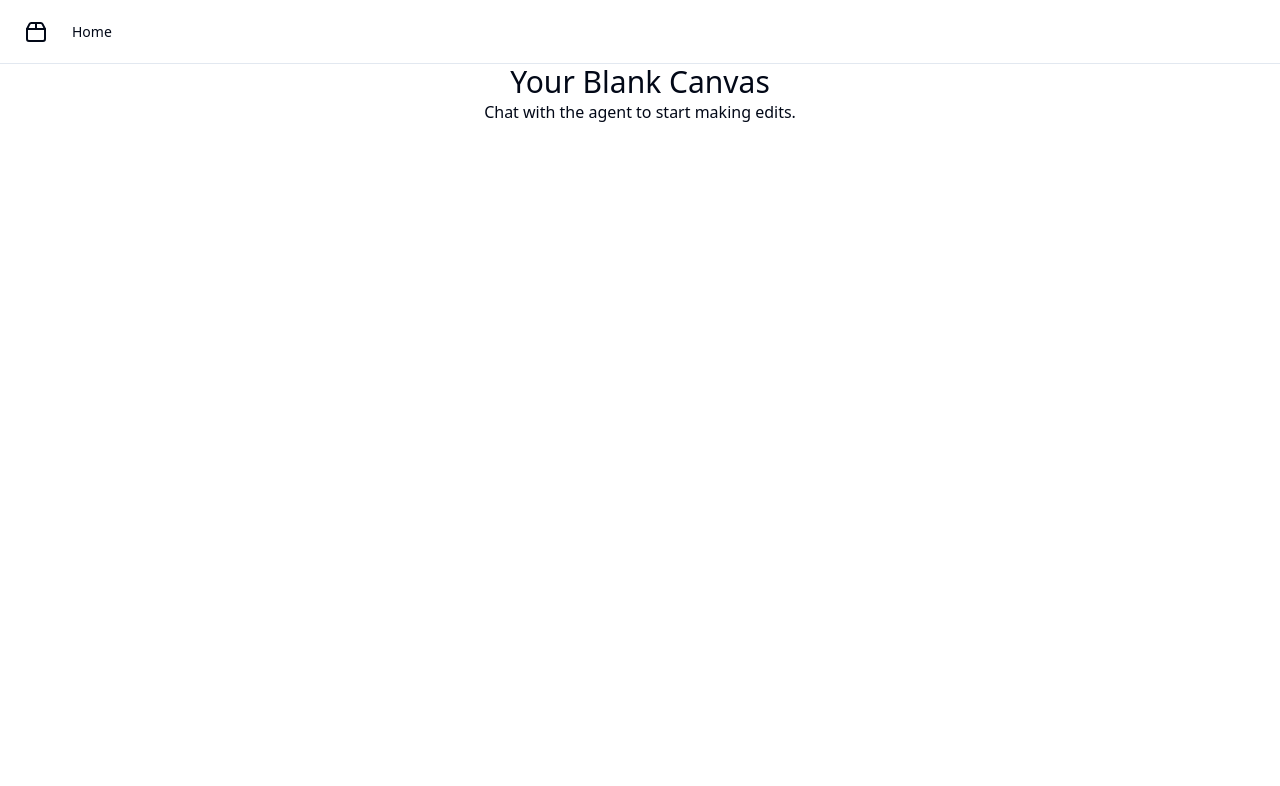
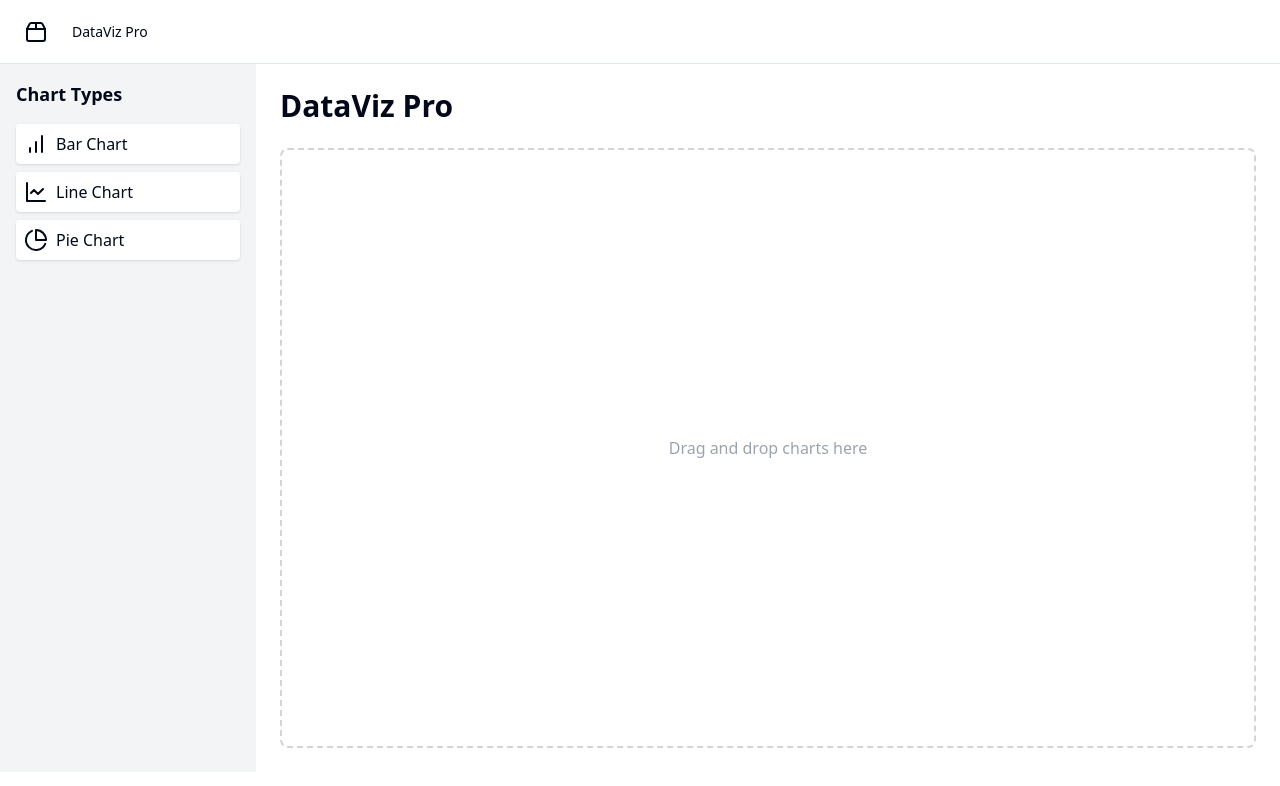
Before and after one commit to GPT-Engineer-App/interactive-dragon, a React (Vite) app: page / in a window 1280 px wide. Shown: the top 786 px of the page. Built offline with nearby package versions, Linux system fonts and the light colour scheme.

Commit message:
Initial implementation of data visualization app

```diff
--- a/package.json
+++ b/package.json
@@ -51,10 +51,13 @@
     "next-themes": "^0.3.0",
     "react": "^18.2.0",
     "react-day-picker": "^8.10.1",
+    "react-dnd": "^16.0.1",
+    "react-dnd-html5-backend": "^16.0.1",
     "react-dom": "^18.2.0",
     "react-hook-form": "^7.52.0",
     "react-resizable-panels": "^2.0.19",
     "react-router-dom": "^6.23.1",
+    "recharts": "^2.12.7",
     "sonner": "^1.5.0",
     "tailwind-merge": "^2.2.1",
     "tailwindcss-animate": "^1.0.7",
--- /dev/null
+++ b/src/components/Chart.jsx
@@ -0,0 +1,90 @@
+import { useState } from 'react';
+import { BarChart, LineChart, PieChart } from 'recharts';
+import { Button } from '@/components/ui/button';
+import {
+  Dialog,
+  DialogContent,
+  DialogHeader,
+  DialogTitle,
+  DialogTrigger,
+} from '@/components/ui/dialog';
+import { Input } from '@/components/ui/input';
+import { Label } from '@/components/ui/label';
+
+const dummyData = [
+  { name: 'A', value: 400 },
+  { name: 'B', value: 300 },
+  { name: 'C', value: 200 },
+  { name: 'D', value: 100 },
+];
+
+export const Chart = ({ type, position }) => {
+  const [chartData, setChartData] = useState(dummyData);
+  const [chartTitle, setChartTitle] = useState(`${type} Chart`);
+
+  const renderChart = () => {
+    switch (type) {
+      case 'Bar':
+        return (
+          <BarChart width={300} height={200} data={chartData}>
+            <Bar dataKey="value" fill="#8884d8" />
+          </BarChart>
+        );
+      case 'Line':
+        return (
+          <LineChart width={300} height={200} data={chartData}>
+            <Line type="monotone" dataKey="value" stroke="#8884d8" />
+          </LineChart>
+        );
+      case 'Pie':
+        return (
+          <PieChart width={300} height={200}>
+            <Pie data={chartData} dataKey="value" nameKey="name" fill="#8884d8" />
+          </PieChart>
+        );
+      default:
+        return null;
+    }
+  };
+
+  return (
+    <div
+      style={{
+        position: 'absolute',
+        left: position.x,
+        top: position.y,
+        background: 'white',
+        padding: '10px',
+        borderRadius: '8px',
+        boxShadow: '0 2px 10px rgba(0,0,0,0.1)',
+      }}
+    >
+      <h3 className="text-lg font-semibold mb-2">{chartTitle}</h3>
+      {renderChart()}
+      <Dialog>
+        <DialogTrigger asChild>
+          <Button className="mt-2">Edit</Button>
+        </DialogTrigger>
+        <DialogContent>
+          <DialogHeader>
+            <DialogTitle>Edit Chart</DialogTitle>
+          </DialogHeader>
+          <div className="grid gap-4 py-4">
+            <div className="grid grid-cols-4 items-center gap-4">
+              <Label htmlFor="title" className="text-right">
+                Title
+              </Label>
+              <Input
+                id="title"
+                value={chartTitle}
+                onChange={(e) => setChartTitle(e.target.value)}
+                className="col-span-3"
+              />
+            </div>
+            {/* Add more settings here */}
+          </div>
+        </DialogContent>
+      </Dialog>
+    </div>
+  );
+};
--- /dev/null
+++ b/src/components/Sidebar.jsx
@@ -0,0 +1,35 @@
+import { useDrag } from 'react-dnd';
+import { BarChart, LineChart, PieChart } from 'lucide-react';
+
+const DraggableItem = ({ type, icon: Icon }) => {
+  const [{ isDragging }, drag] = useDrag(() => ({
+    type: 'CHART',
+    item: { type },
+    collect: (monitor) => ({
+      isDragging: !!monitor.isDragging(),
+    }),
+  }));
+
+  return (
+    <div
+      ref={drag}
+      className={`flex items-center p-2 mb-2 bg-white rounded shadow cursor-move ${
+        isDragging ? 'opacity-50' : ''
+      }`}
+    >
+      <Icon className="mr-2" />
+      {type} Chart
+    </div>
+  );
+};
+
+export const Sidebar = () => {
+  return (
+    <div className="w-64 bg-gray-100 p-4">
+      <h2 className="text-lg font-semibold mb-4">Chart Types</h2>
+      <DraggableItem type="Bar" icon={BarChart} />
+      <DraggableItem type="Line" icon={LineChart} />
+      <DraggableItem type="Pie" icon={PieChart} />
+    </div>
+  );
+};
--- /dev/null
+++ b/src/components/VisualizationArea.jsx
@@ -0,0 +1,36 @@
+import { useState } from 'react';
+import { useDrop } from 'react-dnd';
+import { Chart } from './Chart';
+
+export const VisualizationArea = () => {
+  const [charts, setCharts] = useState([]);
+
+  const [, drop] = useDrop(() => ({
+    accept: 'CHART',
+    drop: (item, monitor) => {
+      const offset = monitor.getClientOffset();
+      const newChart = {
+        id: Date.now(),
+        type: item.type,
+        position: { x: offset.x, y: offset.y },
+      };
+      setCharts((prevCharts) => [...prevCharts, newChart]);
+    },
+  }));
+
+  return (
+    <div
+      ref={drop}
+      className="border-2 border-dashed border-gray-300 rounded-lg h-[600px] relative"
+    >
+      {charts.map((chart) => (
+        <Chart key={chart.id} {...chart} />
+      ))}
+      {charts.length === 0 && (
+        <div className="absolute inset-0 flex items-center justify-center text-gray-400">
+          Drag and drop charts here
+        </div>
+      )}
+    </div>
+  );
+};
--- a/src/nav-items.jsx
+++ b/src/nav-items.jsx
@@ -6,7 +6,7 @@ import Index from "./pages/Index.jsx";
  */
 export const navItems = [
   {
-    title: "Home",
+    title: "DataViz Pro",
     to: "/",
     icon: <Home className="h-4 w-4" />,
     page: <Index />,
--- a/src/pages/Index.jsx
+++ b/src/pages/Index.jsx
@@ -1,11 +1,19 @@
-// Update this page (the content is just a fallback if you fail to update the page)
+import { DndProvider } from 'react-dnd';
+import { HTML5Backend } from 'react-dnd-html5-backend';
+import { VisualizationArea } from '@/components/VisualizationArea';
+import { Sidebar } from '@/components/Sidebar';
 
 const Index = () => {
   return (
-    <div className="text-center">
-      <h1 className="text-3xl">Your Blank Canvas</h1>
-      <p>Chat with the agent to start making edits.</p>
-    </div>
+    <DndProvider backend={HTML5Backend}>
+      <div className="flex h-full">
+        <Sidebar />
+        <main className="flex-1 p-6">
+          <h1 className="text-3xl font-bold mb-6">DataViz Pro</h1>
+          <VisualizationArea />
+        </main>
+      </div>
+    </DndProvider>
   );
 };
 
```
Also changed, not shown: 1 other file (tests, documents, lock files or other folders).
